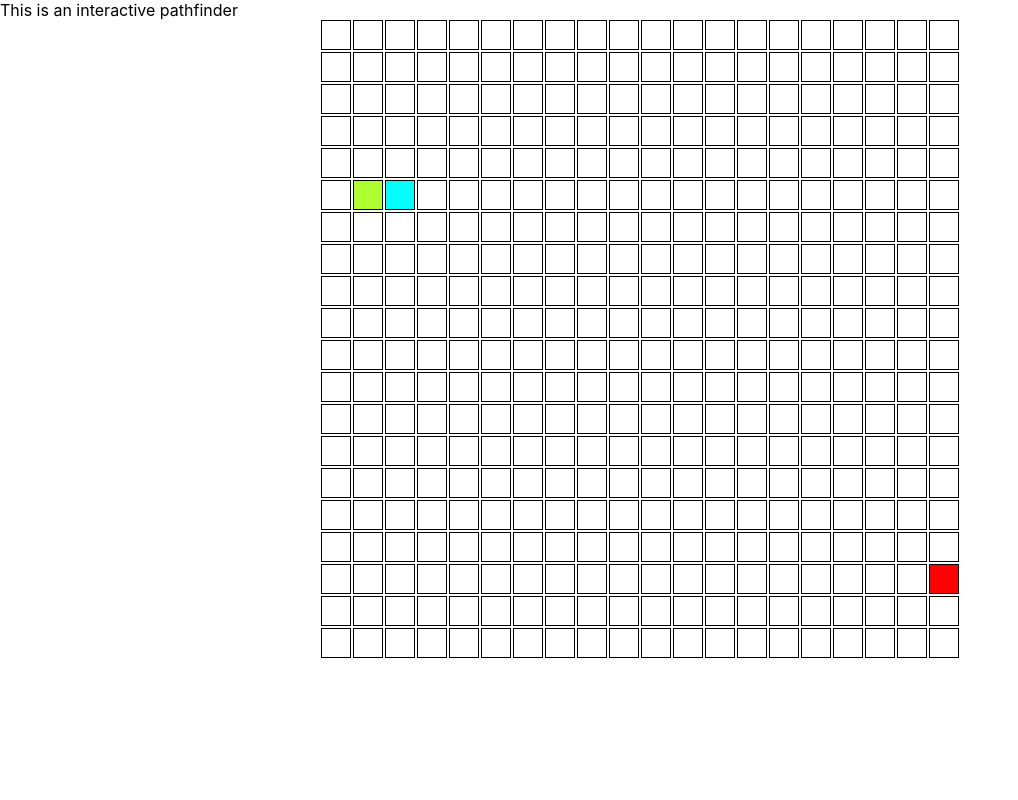
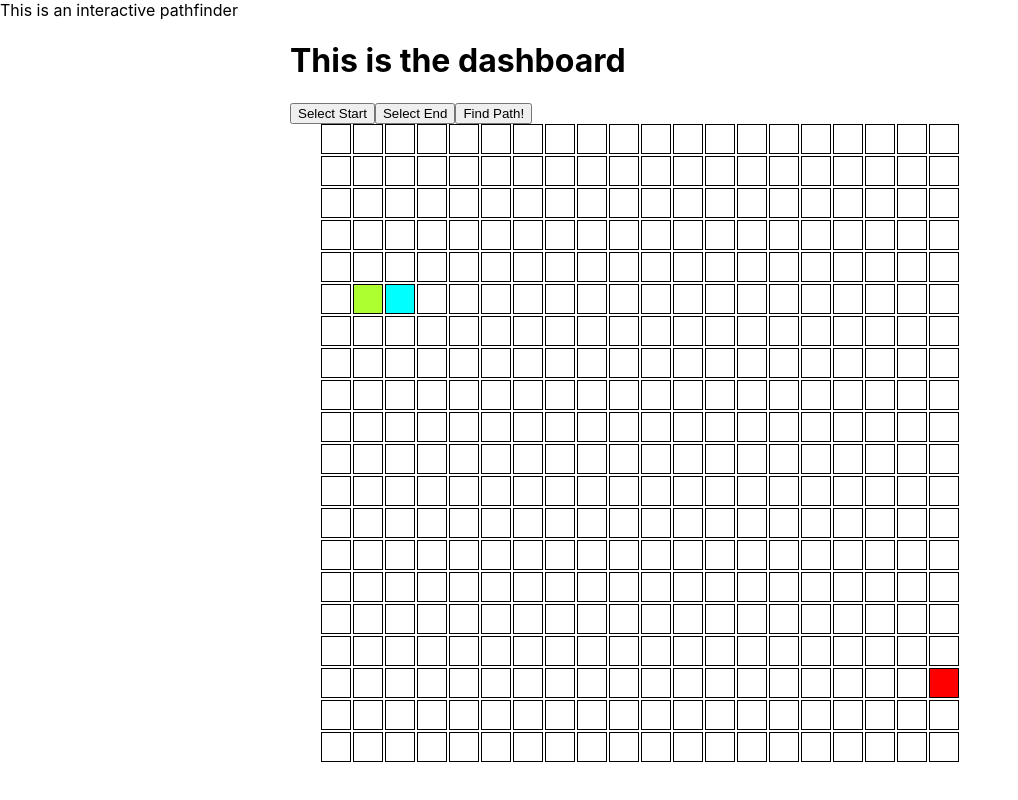
Before and after one commit to shanemcfadden/interactive-pathfinder, a React (Create React App) app: page / in a window 1280 px wide. Shown: the whole page, without its empty margins (0-1018 px from the left). Built offline with nearby package versions, Linux system fonts and the light colour scheme.

Commit message:
Init Dashboard

```diff
--- a/src/components/App/App.jsx
+++ b/src/components/App/App.jsx
@@ -1,3 +1,4 @@
+import Dashboard from '../Dashboard/Dashboard';
 import Grid from '../Grid/Grid';
 import './App.css';
 
@@ -6,7 +7,8 @@ function App() {
     <div className="App">
       This is an interactive pathfinder
       <div className="content-container">
-        <Grid></Grid>
+        <Dashboard />
+        <Grid />
       </div>
     </div>
   );
--- /dev/null
+++ b/src/components/Dashboard/Dashboard.jsx
@@ -0,0 +1,14 @@
+import React from 'react';
+
+const Dashboard = () => {
+  return (
+    <div>
+      <h1>This is the dashboard</h1>
+      <button type="button">Select Start</button>
+      <button type="button">Select End</button>
+      <button type="button">Find Path!</button>
+    </div>
+  );
+};
+
+export default Dashboard;
```
